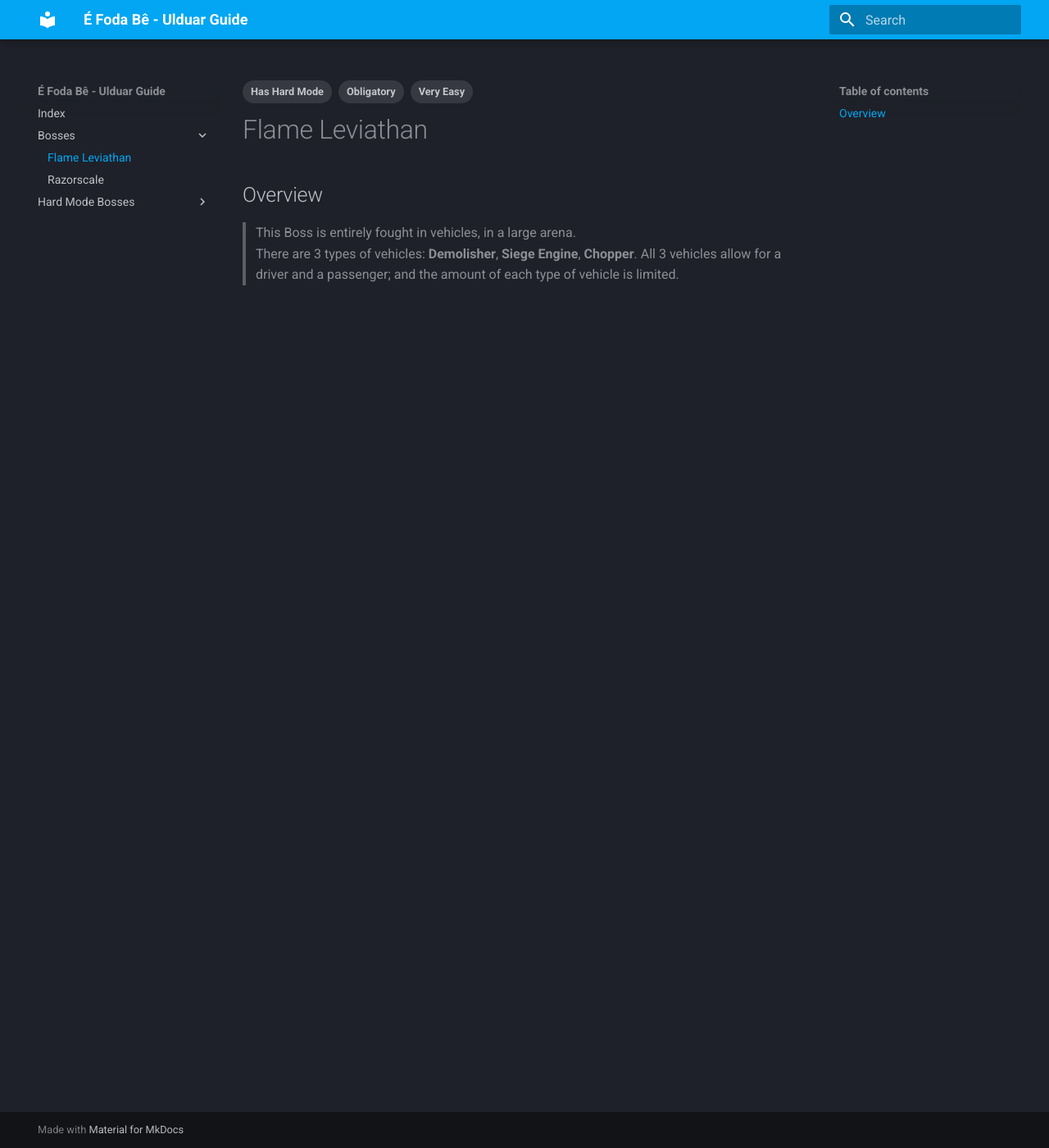
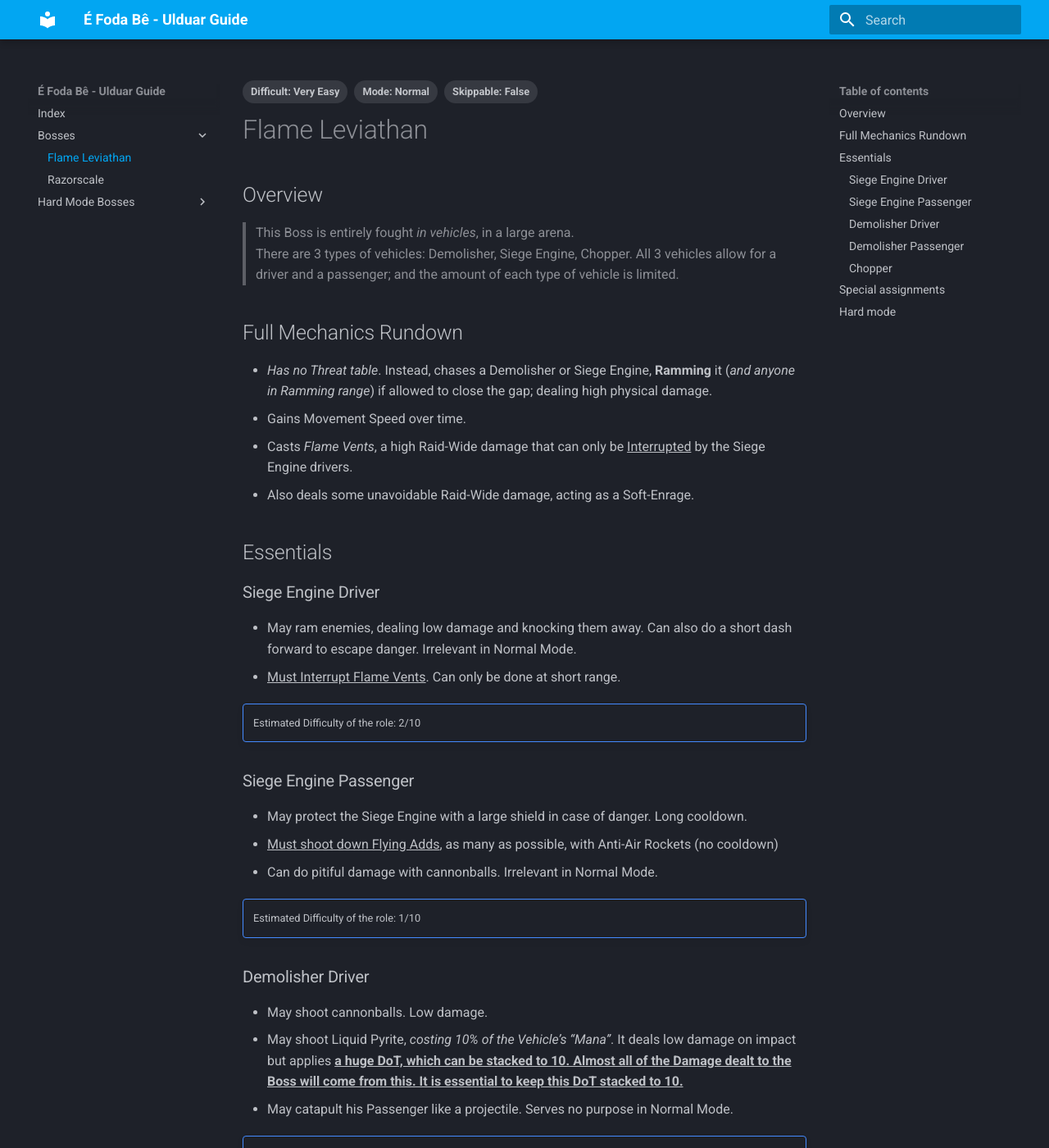
Before and after one commit to ap3xx/foda-be-ulduar-guide, an MkDocs documentation site: the page built from docs/bosses/flame_leviathan.md, in a window 1280 px wide and 1400 px high. Shown: the whole window at 82% size. Built offline with MkDocs 1.6.1 and Material for MkDocs 9.7.7, drawn with Linux system fonts in a browser that asks for light colours; some of the changed text lies outside the part shown.

Commit message:
Finished flame leviathan and standardized formatting and tags

```diff
--- a/docs/bosses/flame_leviathan.md
+++ b/docs/bosses/flame_leviathan.md
@@ -1,13 +1,74 @@
 ---
 tags:
-  - Obligatory
-  - Very Easy
-  - Has Hard Mode
+  - "Skippable: False"
+  - "Difficult: Very Easy"
+  - "Mode: Normal"
 ---
 
 # Flame Leviathan
 
 ## Overview
 
-> This Boss is entirely fought in vehicles, in a large arena.
-> There are 3 types of vehicles: __Demolisher__, __Siege Engine__, __Chopper__. All 3 vehicles allow for a driver and a passenger; and the amount of each type of vehicle is limited.
+> This Boss is entirely fought _in vehicles_, in a large arena.
+> There are 3 types of vehicles: Demolisher, Siege Engine, Chopper. All 3 vehicles allow for a driver and a passenger; and the amount of each type of vehicle is limited.
+
+## Full Mechanics Rundown
+
+* _Has no Threat table_. Instead, chases a Demolisher or Siege Engine, __Ramming__ it (_and anyone in Ramming range_) if allowed to close the gap; dealing high physical damage.
+* Gains Movement Speed over time.
+* Casts _Flame Vents_, a high Raid-Wide damage that can only be <ins>Interrupted</ins> by the Siege Engine drivers.
+* Also deals some unavoidable Raid-Wide damage, acting as a Soft-Enrage.
+
+## Essentials
+
+### Siege Engine Driver
+
+* May ram enemies, dealing low damage and knocking them away. Can also do a short dash forward to escape danger. Irrelevant in Normal Mode.
+* <ins>Must Interrupt Flame Vents</ins>. Can only be done at short range.
+
+!!! note ""
+    Estimated Difficulty of the role: 2/10
+
+### Siege Engine Passenger
+
+* May protect the Siege Engine with a large shield in case of danger. Long cooldown.
+* <ins>Must shoot down Flying Adds</ins>, as many as possible, with Anti-Air Rockets (no cooldown)
+* Can do pitiful damage with cannonballs. Irrelevant in Normal Mode.
+
+!!! note ""
+    Estimated Difficulty of the role: 1/10
+
+### Demolisher Driver
+
+* May shoot cannonballs. Low damage.
+* May shoot Liquid Pyrite, _costing 10% of the Vehicle’s “Mana”_. It deals low damage on impact but applies __<ins>a huge DoT, which can be stacked to 10. Almost all of the Damage dealt to the Boss will come from this. It is essential to keep this DoT stacked to 10.</ins>__
+* May catapult his Passenger like a projectile. Serves no purpose in Normal Mode.
+
+!!! note ""
+    Estimated Difficulty of the role: 6/10
+
+### Demolisher Passenger
+
+* <ins>Must shoot down Flying Adds</ins>, as many as possible, with Anti-Air Rockets (no cooldown)
+* May grab Liquid Pyrite to refill 50% of the Vehicle’s “Mana”. __<ins>It is essential to supply your Driver with a constant supply of it</ins>__.
+* May spend _50% of the Vehicle’s “Mana”_ to double the Vehicle’s Movement Speed for 20 seconds. Should only be used for dire emergencies (e.g getting Chased by the Boss)
+* May load himself into the vehicle’s catapult. _Serves no purpose in Normal Mode._
+
+!!! note ""
+    Estimated Difficulty of the role: 5/10
+
+### Chopper
+
+* Is much faster than other Vehicles and cannot be Chased by the Boss.
+* Can drop Oil Patches, do pitiful AoE Damage, and heal any passenger. Irrelevant in Normal Mode.
+
+!!! error ""
+    _Serves no purpose in Normal Mode._
+
+## Special assignments
+
+None.
+
+## Hard mode
+
+This boss has a optional hard mode. [Click here](../hm_bosses/flame_leviathan.md) to go to its guide.
--- a/mkdocs.yml
+++ b/mkdocs.yml
@@ -10,6 +10,8 @@
 plugins:
   - search
   - tags
+markdown_extensions:
+  - admonition
 
 nav:
   - Index: index.md
```
Also changed, not shown: docs/bosses/razorscale.md (+3 -2 lines), docs/hm_bosses/flame_leviathan.md (+3 -2 lines).
